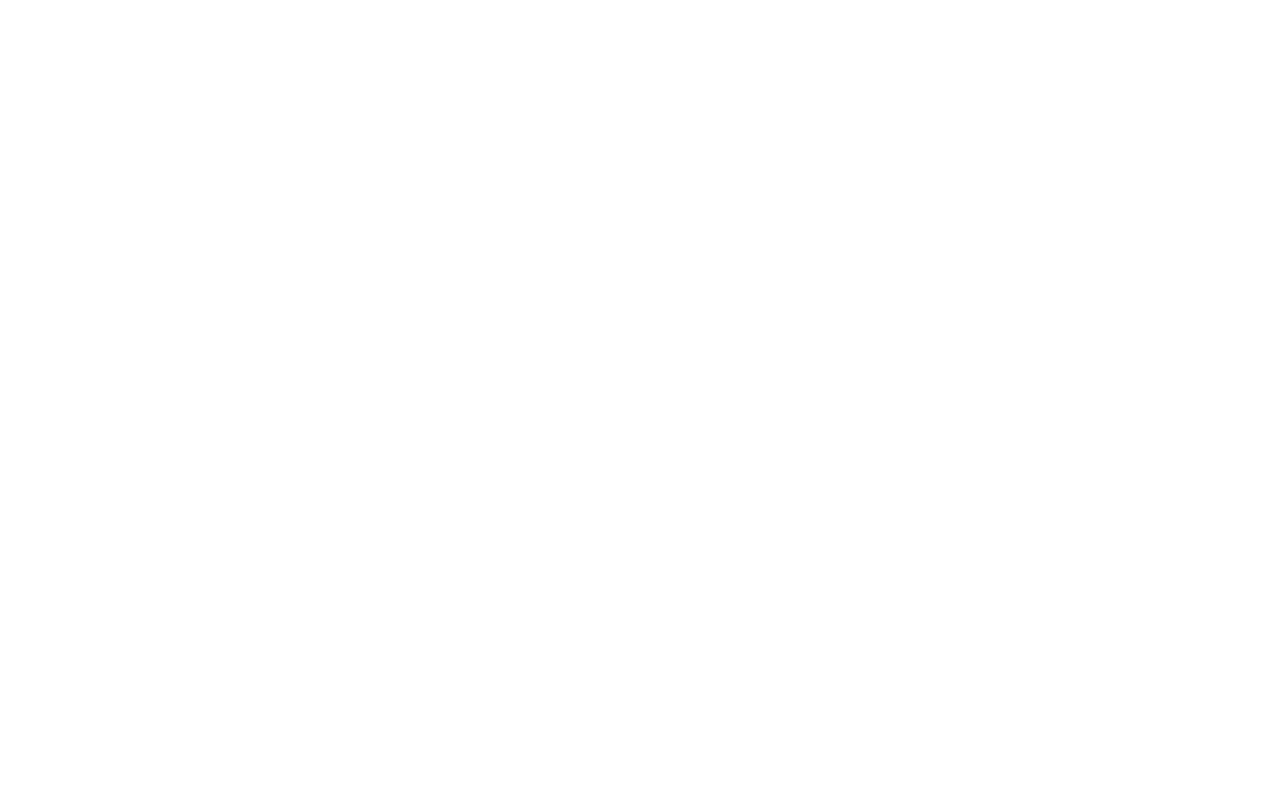
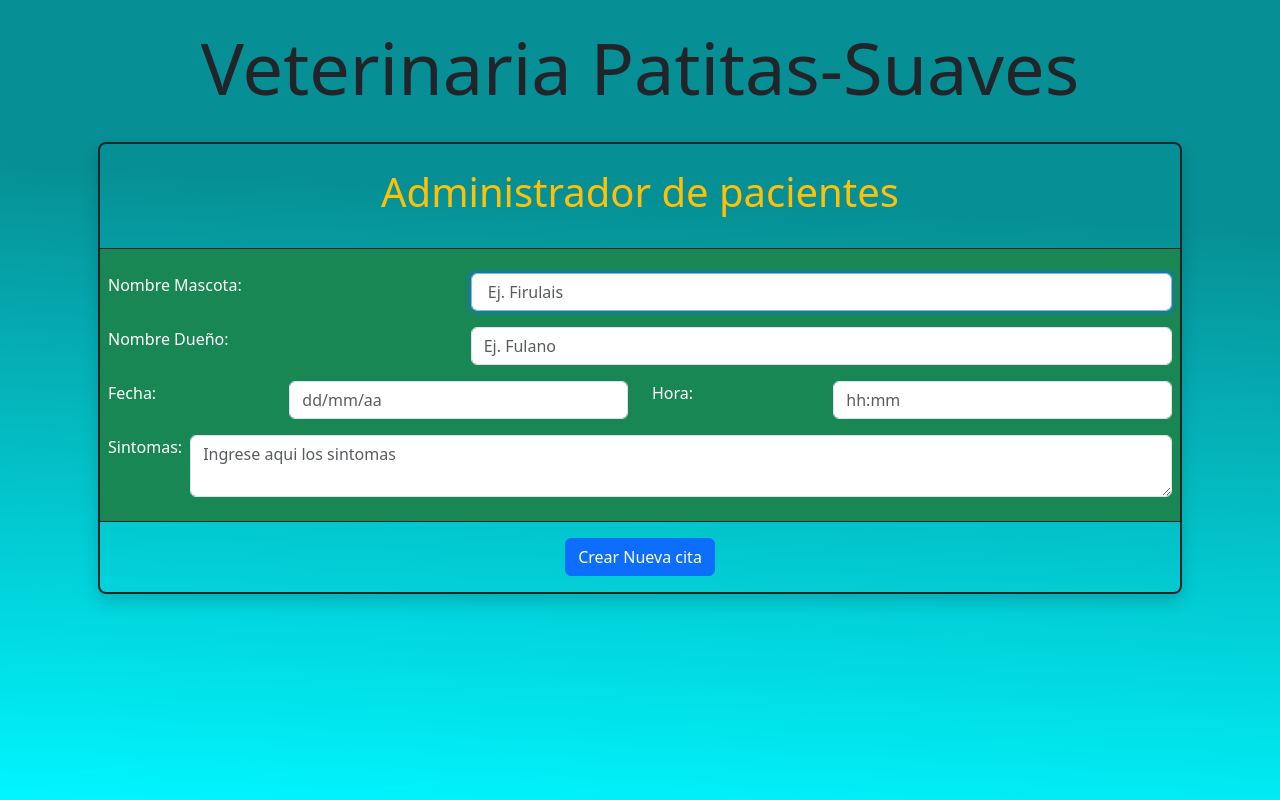
Before and after one commit to NicoAlmiron/tpReactEjercicio-9, a React (Vite) app: page / in a window 1280 px wide. Built offline with nearby package versions, Linux system fonts and the light colour scheme.

Commit message:
se incio la maquetacion, se consluyo el formulario

```diff
--- a/src/App.css
+++ b/src/App.css
@@ -0,0 +1,10 @@
+#root {
+  min-height: 100vh;
+  background: rgb(0, 246, 255);
+  background: linear-gradient(
+    3deg,
+    rgba(0, 246, 255, 1) 0%,
+    rgba(6, 143, 148, 1) 74%
+  );
+  background-size: cover;
+}
--- a/src/App.jsx
+++ b/src/App.jsx
@@ -1,8 +1,16 @@
 import "./App.css";
 import "bootstrap/dist/css/bootstrap.min.css";
+import TitleVeterinaria from "./components/TitleVeterinaria";
+import AdministradorPacientes from "./components/AdministradorPacientes";
+import { Container } from "react-bootstrap";
 
 function App() {
-  return <></>;
+  return (
+    <Container>
+      <TitleVeterinaria></TitleVeterinaria>
+      <AdministradorPacientes></AdministradorPacientes>
+    </Container>
+  );
 }
 
 export default App;
--- /dev/null
+++ b/src/components/AdministradorPacientes.jsx
@@ -0,0 +1,93 @@
+import React from "react";
+import {
+  Button,
+  Col,
+  Form,
+  FormControl,
+  FormGroup,
+  FormLabel,
+  Row,
+} from "react-bootstrap";
+
+const AdministradorPacientes = () => {
+  return (
+    <section className="border border-2 border-dark rounded-3 mx-3 shadow ">
+      <article className="py-4 border-bottom border-dark">
+        <h4 className="display-6 text-center text-warning">
+          Administrador de pacientes
+        </h4>
+      </article>
+      <Form className="text-white">
+        <div className="bg-success py-4">
+          <FormGroup controlId="nombreMascota" className="mb-3 px-2">
+            <Row>
+              <Col xs={4}>
+                <FormLabel>Nombre Mascota:</FormLabel>
+              </Col>
+              <Col xs={8}>
+                <FormControl
+                  type="text"
+                  placeholder=" Ej. Firulais"
+                  autoFocus
+                  required
+                ></FormControl>
+              </Col>
+            </Row>
+          </FormGroup>
+          <FormGroup controlId="nombreDueño" className="mb-3 px-2">
+            <Row>
+              <Col xs={4}>
+                <FormLabel className="fs-light">Nombre Dueño:</FormLabel>
+              </Col>
+              <Col xs={8}>
+                <FormControl
+                  type="text"
+                  placeholder="Ej. Fulano"
+                  required
+                ></FormControl>
+              </Col>
+            </Row>
+          </FormGroup>
+          <FormGroup controlId="fechaHora" className="mb-3 px-2">
+            <Row>
+              <Col xs={2}>
+                <FormLabel>Fecha:</FormLabel>
+              </Col>
+              <Col xs={4}>
+                <FormControl
+                  type="number"
+                  placeholder="dd/mm/aa"
+                  required
+                ></FormControl>
+              </Col>
+              <Col xs={2}>
+                <FormLabel>Hora:</FormLabel>
+              </Col>
+              <Col xs={4}>
+                <FormControl
+                  type="number"
+                  placeholder="hh:mm"
+                  required
+                ></FormControl>
+              </Col>
+            </Row>
+          </FormGroup>
+          <FormGroup controlId="sintomas" className="d-flex px-2">
+            <FormLabel className="me-2 ">Sintomas:</FormLabel>
+            <FormControl
+              as="textarea"
+              rows={2}
+              placeholder="Ingrese aqui los sintomas"
+              required
+            ></FormControl>
+          </FormGroup>
+        </div>
+        <div className="text-center border-top border-dark">
+          <Button className="my-3">Crear Nueva cita</Button>
+        </div>
+      </Form>
+    </section>
+  );
+};
+
+export default AdministradorPacientes;
--- /dev/null
+++ b/src/components/TitleVeterinaria.jsx
@@ -0,0 +1,11 @@
+import React from "react";
+
+const TitleVeterinaria = () => {
+  return (
+    <article>
+      <h3 className="text-center display-2 py-4">Veterinaria Patitas-Suaves</h3>
+    </article>
+  );
+};
+
+export default TitleVeterinaria;
```
